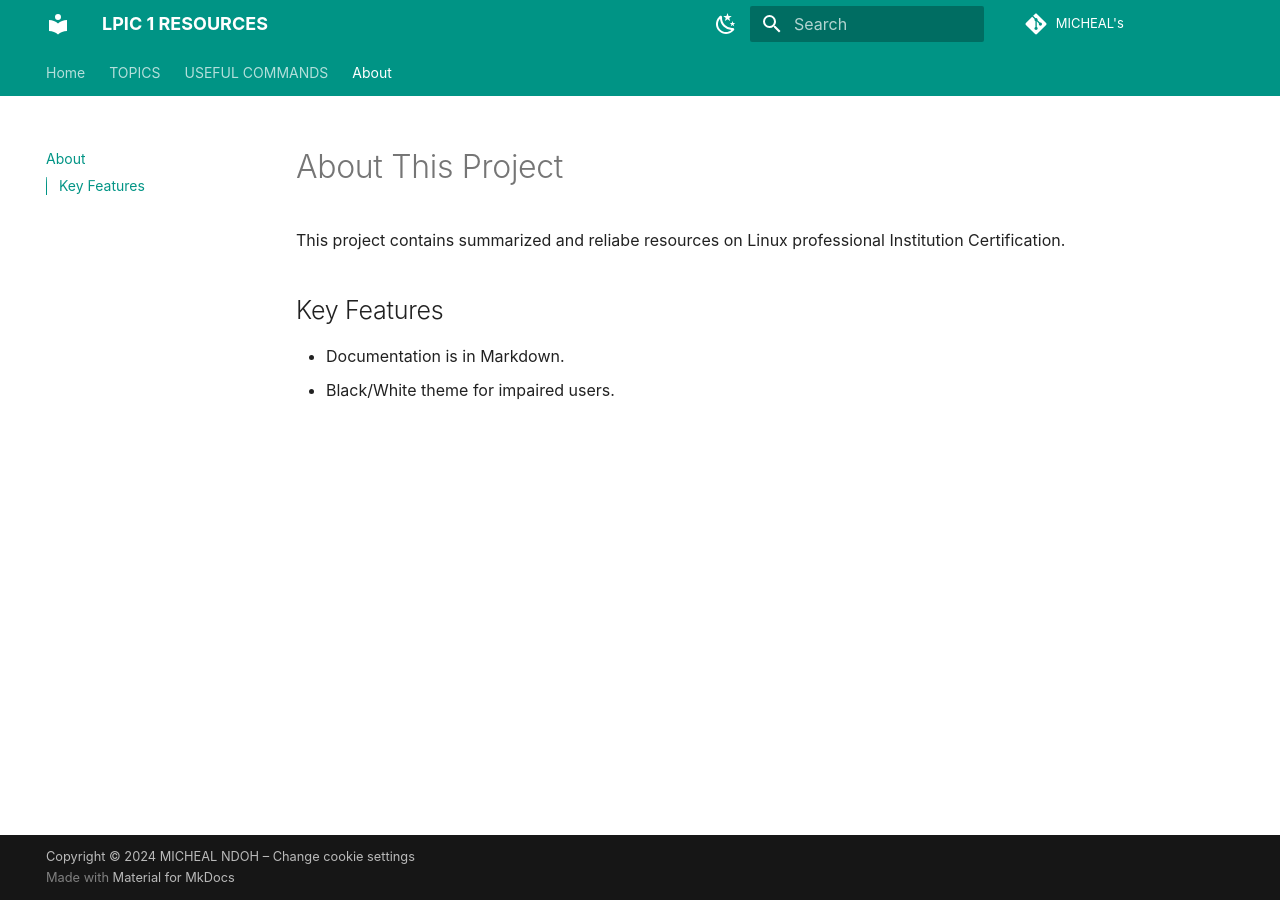
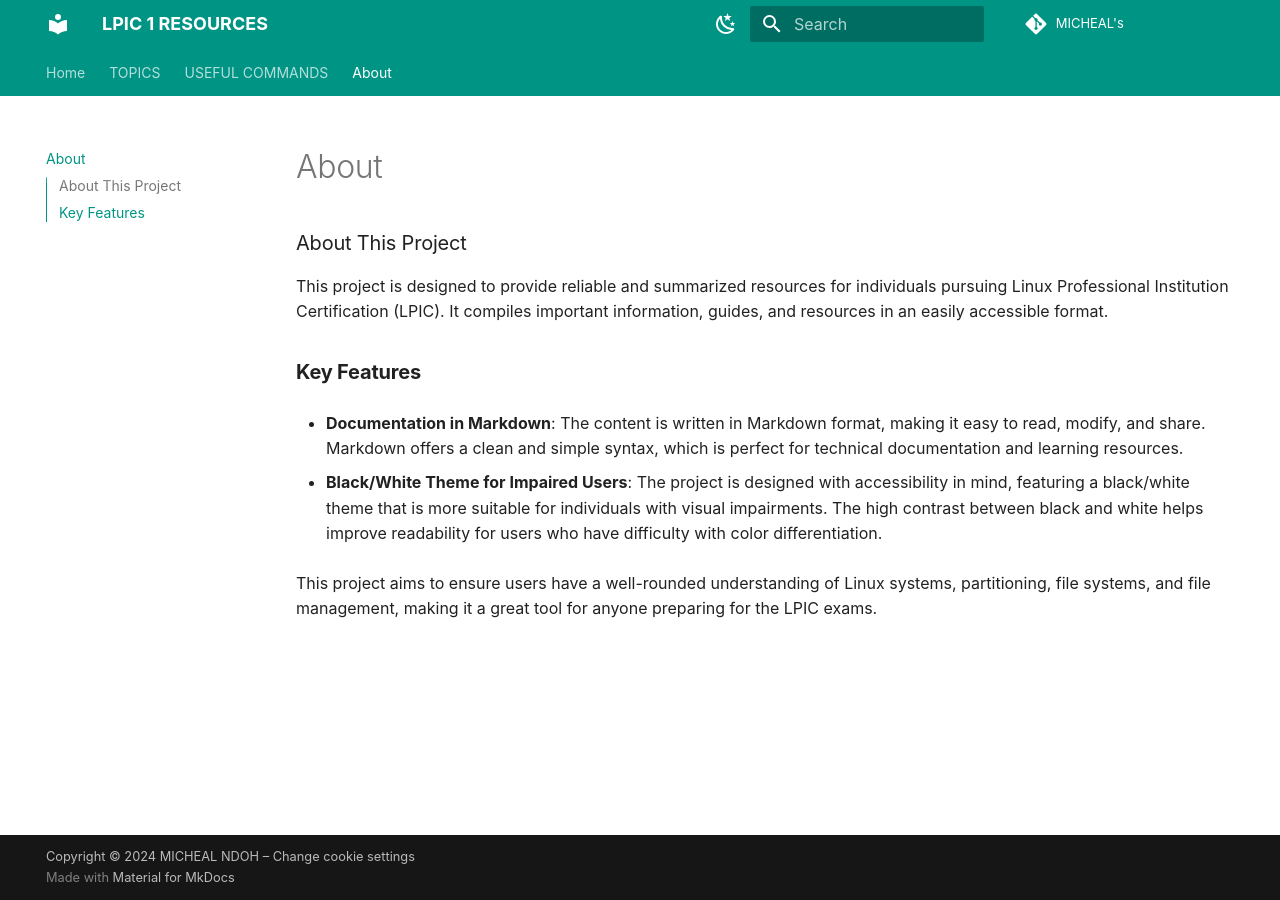
Before and after one commit to micheal-ndoh/MK_DOCS, an MkDocs documentation site: the page built from docs/about.md, in a window 1280 px wide. Built offline with MkDocs 1.6.1 and Material for MkDocs 9.7.7, drawn with Linux system fonts in a browser that asks for light colours; some web fonts are replaced; comment, search, counter and statistics services are not loaded.

Commit message:
docs: Revise 'about.md' for clarity and accessibility, enhancing project description and key features

```diff
--- a/docs/about.md
+++ b/docs/about.md
@@ -1,7 +1,11 @@
-# About This Project
-This project contains summarized and reliabe resources on Linux professional Institution Certification.
+### About This Project
 
-## Key Features
+This project is designed to provide reliable and summarized resources for individuals pursuing Linux Professional Institution Certification (LPIC). It compiles important information, guides, and resources in an easily accessible format.
 
-- Documentation is in Markdown.
-- Black/White theme for impaired users.
+### **Key Features**
+
+- **Documentation in Markdown**: The content is written in Markdown format, making it easy to read, modify, and share. Markdown offers a clean and simple syntax, which is perfect for technical documentation and learning resources.
+
+- **Black/White Theme for Impaired Users**: The project is designed with accessibility in mind, featuring a black/white theme that is more suitable for individuals with visual impairments. The high contrast between black and white helps improve readability for users who have difficulty with color differentiation.
+
+This project aims to ensure users have a well-rounded understanding of Linux systems, partitioning, file systems, and file management, making it a great tool for anyone preparing for the LPIC exams.
```
